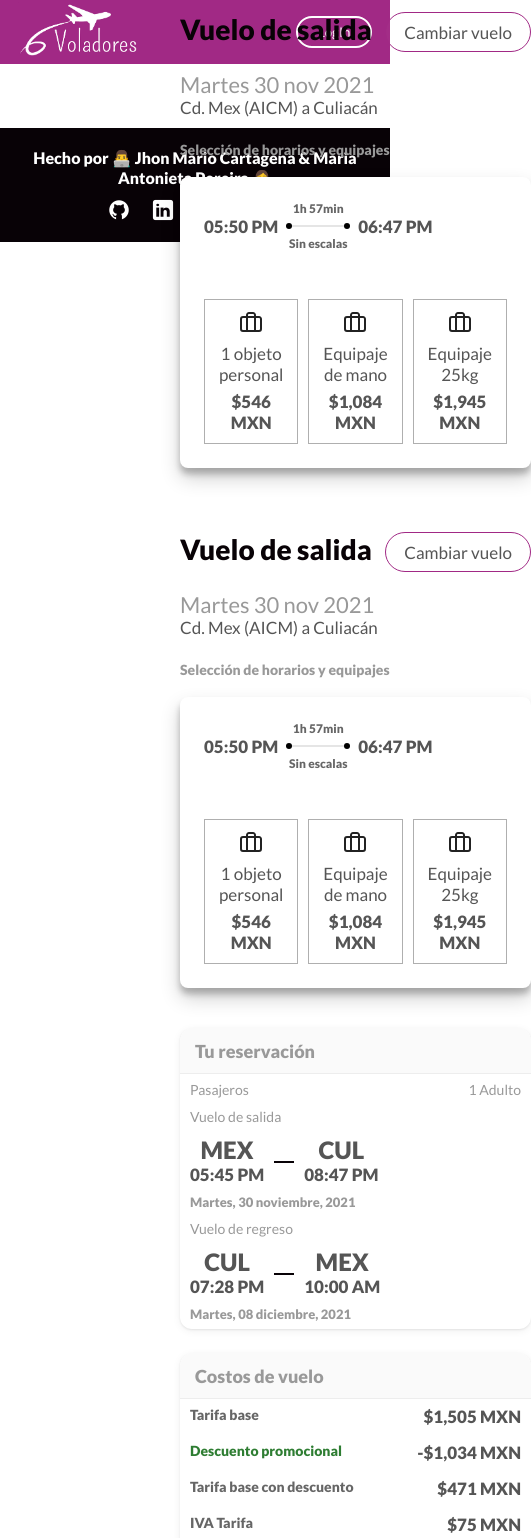
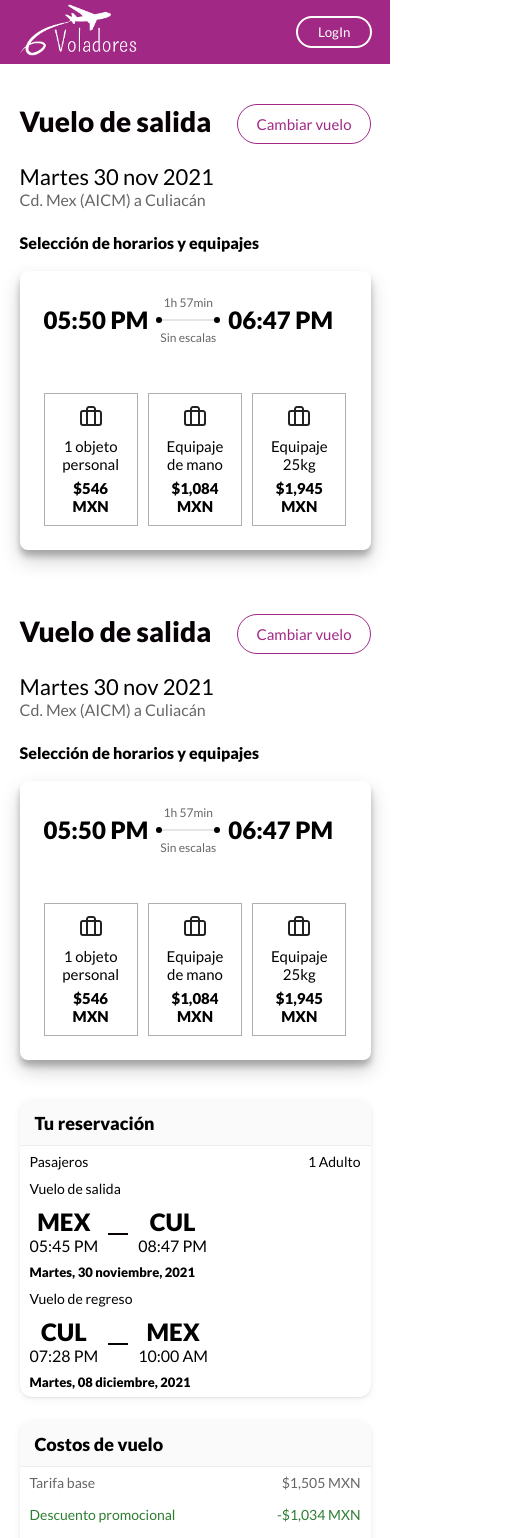
Before and after one commit to mario-cartagena/air-tickets, a React (Create React App) app: page /flight in a window 390 px wide. Shown: the top 1538 px of the page, 531 px wide, since content can reach past the window. Built offline with nearby package versions, Linux system fonts and the light colour scheme; no server answers; what @react-pdf/renderer would draw is missing.

Commit message:
fix styles in flight component

```diff
--- a/src/components/card/styleCard.scss
+++ b/src/components/card/styleCard.scss
@@ -52,3 +52,10 @@
     }
 
 }
+
+// ************ MEDIA QUERIES **********
+@media (max-width: 530px) {
+    .card{
+        width: 100%;
+    }
+}
--- a/src/components/flight/Flight.jsx
+++ b/src/components/flight/Flight.jsx
@@ -5,12 +5,12 @@ import InfoFlight from './infoFlight/InfoFlight';
 
 const Flight = () => {
   return (
-    <div className='flight'>
-      <div className='flight__information'>
+    <div className='flights'>
+      <div className='flights__information'>
         <InfoFlight/>
         <InfoFlight/>
       </div>
-      <div className='flight__reservation'>
+      <div className='flights__reservation'>
           <ReservationDetails/>
       </div>
     </div>
--- a/src/components/flight/styleFlight.scss
+++ b/src/components/flight/styleFlight.scss
@@ -1,4 +1,4 @@
-.flight{
+.flights{
     display: flex;
     justify-content: space-around;
     flex-wrap: wrap;
@@ -12,7 +12,7 @@
 }
 
 @media (max-width: 1115px) {
-    .flight{
+    .flights{
         &__reservation{
             margin: 2.5rem auto;
             width: 90%;
@@ -21,7 +21,7 @@
 }
 
 @media (max-width: 850px) {
-    .flight{
+    .flights{
         &__reservation{
             width: 100%;
         }
--- a/src/components/mainSeats/styleMainSeats.scss
+++ b/src/components/mainSeats/styleMainSeats.scss
@@ -15,7 +15,7 @@
         .seats{
             &__right{
                 margin: 2.5rem auto;
-                width: 90%;
+                width: 100%;
             }
         }
     }
--- a/src/components/payment/stylePayment.scss
+++ b/src/components/payment/stylePayment.scss
@@ -9,9 +9,20 @@
         flex-direction: column;
         width: 60%;
         gap: 1rem;
+        margin-bottom: 2.5rem;
         span{
             font-size: 15px;
             font-weight: bold;
         }
     }
 }
+@media (max-width: 917px) {
+    .booking{
+        width: 100%;
+    }
+    .payment{
+        &__information{
+            width: 100%;
+        }
+    }
+}
--- a/src/components/search/styleSearch.scss
+++ b/src/components/search/styleSearch.scss
@@ -8,7 +8,7 @@
     border-radius: 2rem;
     box-shadow: rgba(0, 0, 0, 0.19) 0px 10px 20px, rgba(0, 0, 0, 0.23) 0px 6px 6px;
     margin-top: 40px;
-    margin-left: 200px;
+    margin-left: 130px;
     margin-bottom: 3rem;
 
     h3 {
@@ -140,16 +140,12 @@
 
 .container__img {
     img {
-
-
-        // background-image: url(../../../src/assets/img/bg-flight.jpeg);
-        width: 900px;
+        width: 903px;
         border-radius: 20px;
         position: absolute;
-        right: 60px;
-        right: 100px;
-        top: 75px;
-        height: 590px;
+        right: 121px;
+        top: 115px;
+        height: 669px;
     }
 }
 
```
